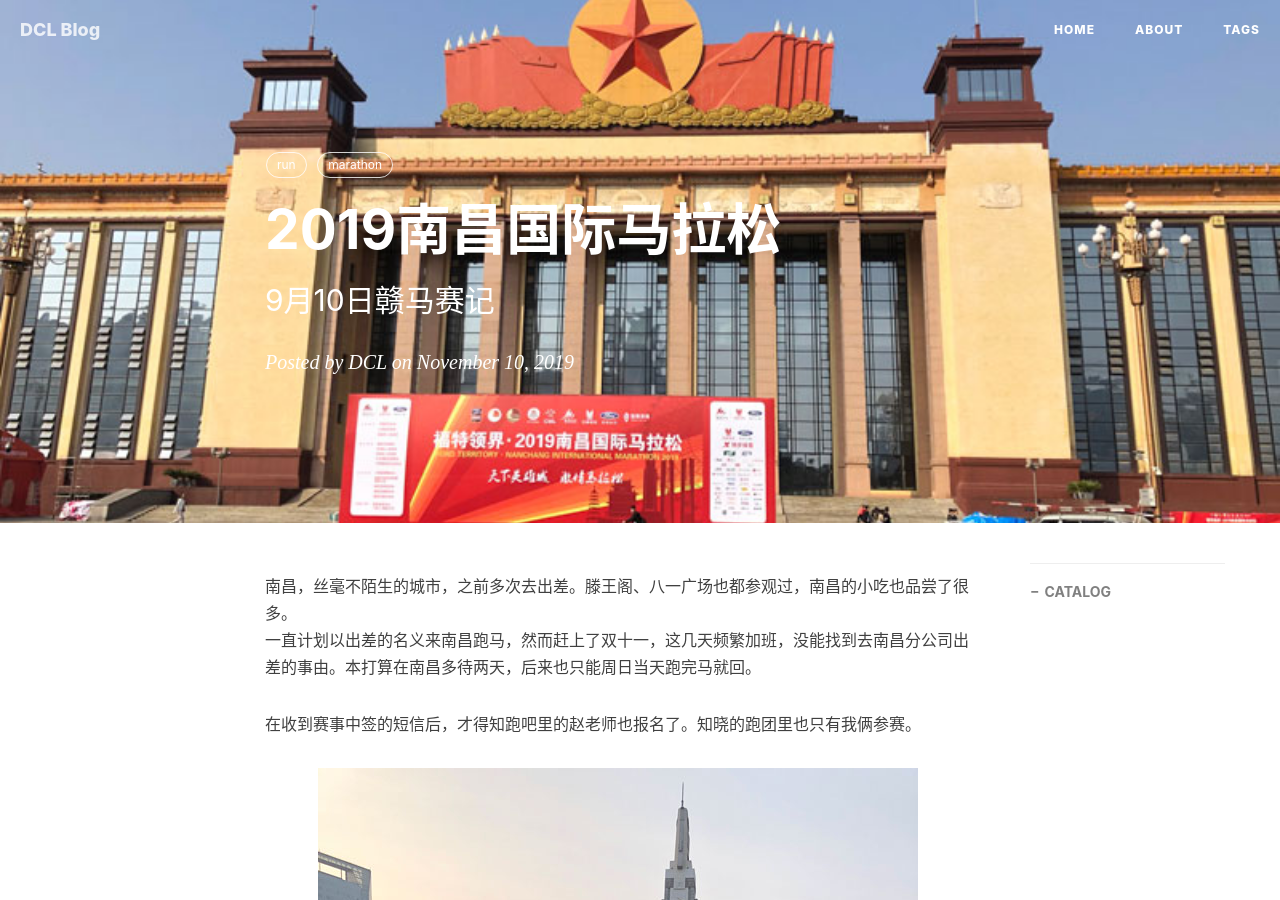
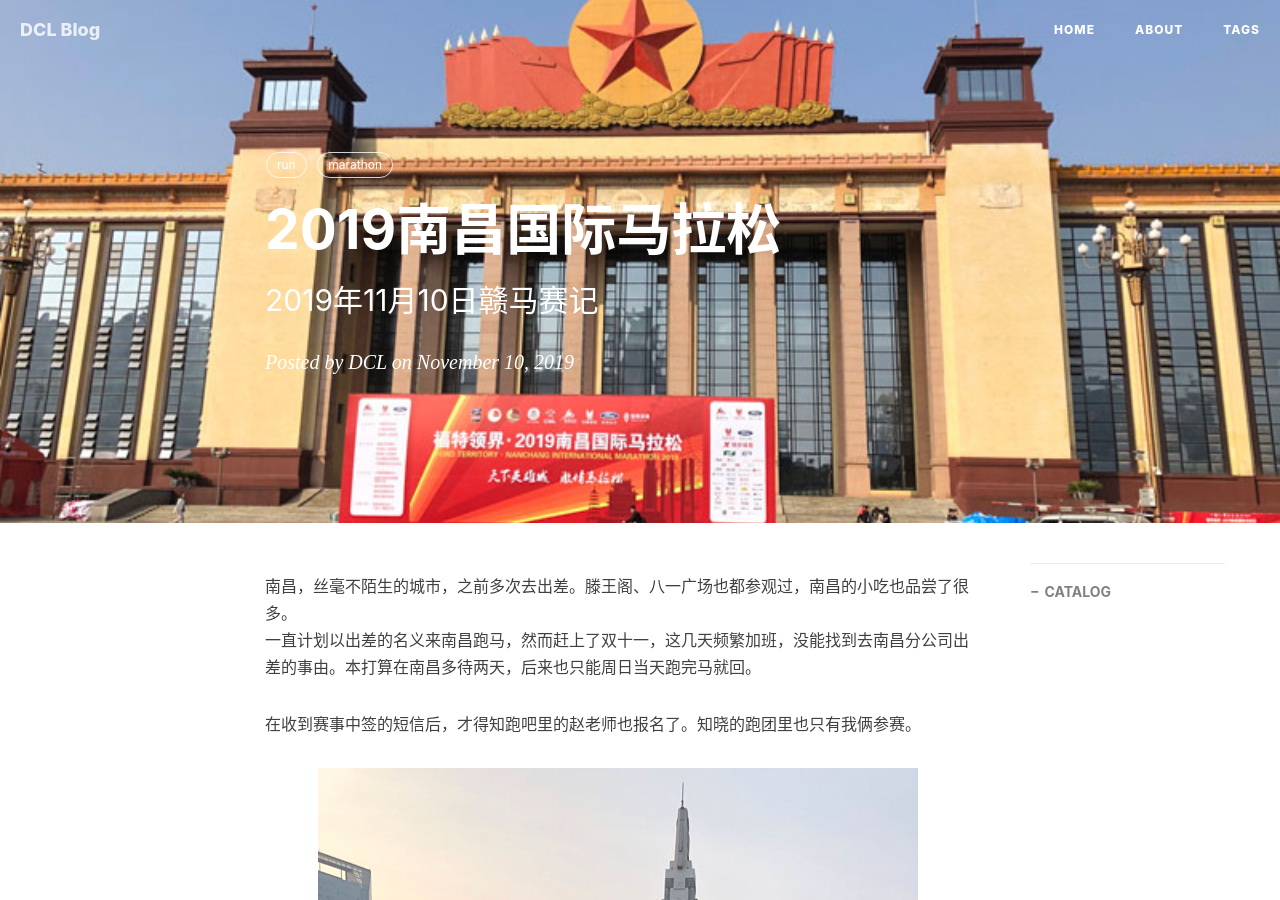
Before and after one commit to Davinly/davinly.github.io, a Jekyll site: the page built from _posts/2019-11-10-南昌马拉松.md, in a window 1280 px wide and 900 px high. Built offline with Jekyll 4.4.1, drawn with Linux system fonts in a browser that asks for light colours; nearby versions of some CDN libraries; comment, search, counter and statistics services are not loaded.

Commit message:
2019-11-10-南昌马拉松.md

```diff
--- a/_posts/2019-11-10-南昌马拉松.md
+++ b/_posts/2019-11-10-南昌马拉松.md
@@ -1,7 +1,7 @@
 ---
 layout:     post
 title:      2019南昌国际马拉松
-subtitle:   9月10日赣马赛记
+subtitle:   2019年11月10日赣马赛记
 date:       2019-11-10
 author:     DCL
 header-img: img/2019nanchang/1.JPG
```
